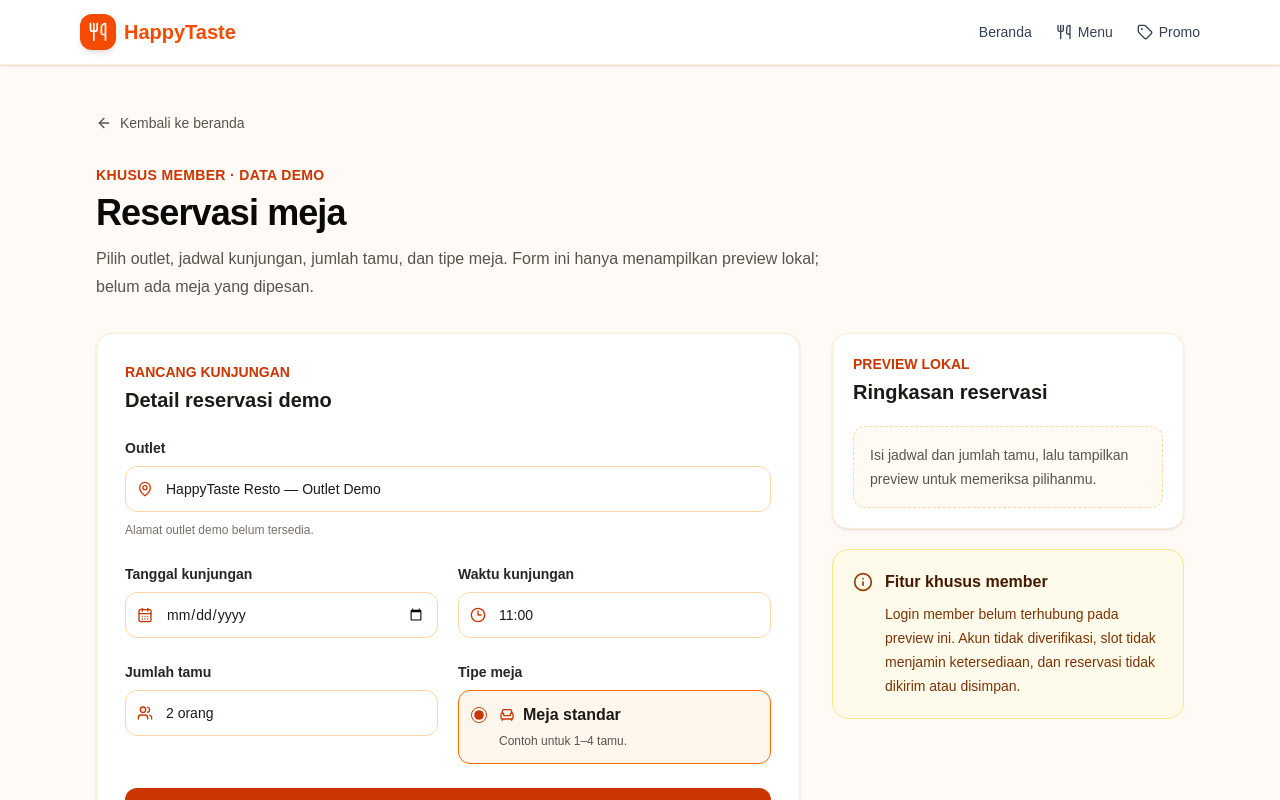
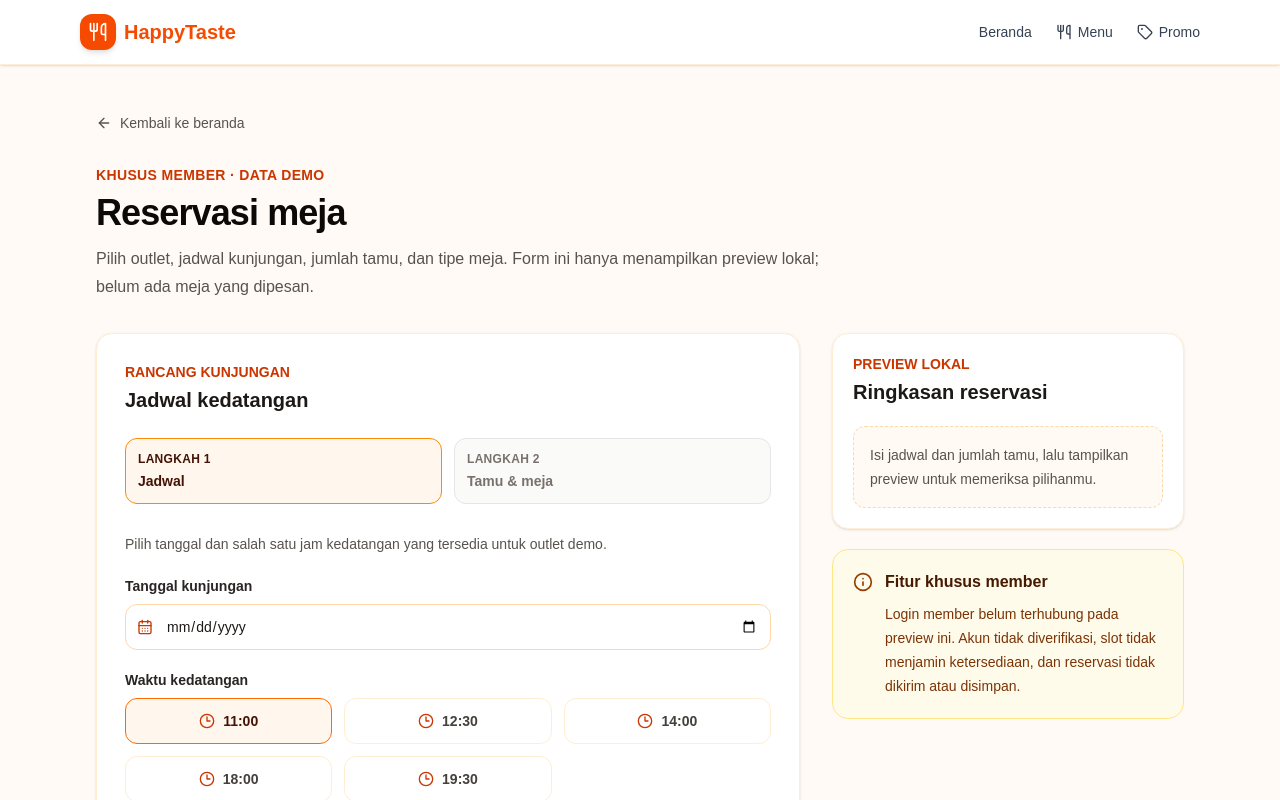
Before and after one commit to LeonoreKingdom/HappyTaste, a Next.js app: page /reservation in a window 1280 px wide. Shown: the top 800 px of the page. Built offline with nearby package versions, Linux system fonts and the light colour scheme.

Commit message:
feat(reservation): add arrival schedule step

```diff
--- /dev/null
+++ b/src/components/reservation/arrival-schedule-step.tsx
@@ -0,0 +1,75 @@
+import { CalendarDays, Clock3 } from "lucide-react";
+
+type ArrivalScheduleStepProps = {
+  date: string;
+  time: string;
+  timeSlots: readonly string[];
+  onDateChange: (date: string) => void;
+  onTimeChange: (time: string) => void;
+};
+
+export function ArrivalScheduleStep({
+  date,
+  time,
+  timeSlots,
+  onDateChange,
+  onTimeChange,
+}: ArrivalScheduleStepProps) {
+  return (
+    <div className="space-y-5">
+      <p className="text-sm leading-6 text-stone-600">
+        Pilih tanggal dan salah satu jam kedatangan yang tersedia untuk outlet demo.
+      </p>
+
+      <div>
+        <label htmlFor="reservation-date" className="mb-2 block text-sm font-semibold text-stone-800">
+          Tanggal kunjungan
+        </label>
+        <div className="relative">
+          <CalendarDays aria-hidden="true" className="pointer-events-none absolute left-3 top-1/2 h-4 w-4 -translate-y-1/2 text-orange-700" />
+          <input
+            id="reservation-date"
+            type="date"
+            value={date}
+            required
+            onChange={(event) => onDateChange(event.target.value)}
+            className="w-full rounded-xl border border-orange-200 bg-white py-3 pl-10 pr-3 text-sm text-stone-900 outline-none transition focus:border-orange-500 focus:ring-4 focus:ring-orange-100"
+          />
+        </div>
+      </div>
+
+      <fieldset>
+        <legend className="mb-2 block text-sm font-semibold text-stone-800">
+          Waktu kedatangan
+        </legend>
+        <div className="grid grid-cols-2 gap-3 sm:grid-cols-3">
+          {timeSlots.map((slot) => {
+            const selected = time === slot;
+
+            return (
+              <label
+                key={slot}
+                className={`flex cursor-pointer items-center justify-center gap-2 rounded-xl border px-3 py-3 text-sm font-semibold transition focus-within:ring-4 focus-within:ring-orange-100 ${
+                  selected
+                    ? "border-orange-500 bg-orange-50 text-orange-950"
+                    : "border-orange-100 bg-white text-stone-700 hover:border-orange-300"
+                }`}
+              >
+                <input
+                  type="radio"
+                  name="reservation-time"
+                  value={slot}
+                  checked={selected}
+                  onChange={() => onTimeChange(slot)}
+                  className="sr-only"
+                />
+                <Clock3 aria-hidden="true" className="h-4 w-4 text-orange-700" />
+                {slot}
+              </label>
+            );
+          })}
+        </div>
+      </fieldset>
+    </div>
+  );
+}
--- a/src/components/reservation/member-reservation-form.tsx
+++ b/src/components/reservation/member-reservation-form.tsx
@@ -5,14 +5,13 @@ import { type FormEvent, useState } from "react";
 import {
   Armchair,
   ArrowLeft,
-  CalendarDays,
   Check,
-  Clock3,
   Info,
   MapPin,
   Users,
 } from "lucide-react";
 
+import { ArrivalScheduleStep } from "@/components/reservation/arrival-schedule-step";
 import {
   mockReservationOutlets,
   mockReservationTableTypes,
@@ -26,6 +25,8 @@ type ReservationPreview = {
   guestCount: number;
   tableType: string;
 };
+
+type ReservationStep = 1 | 2;
 
 const guestOptions = Array.from({ length: 8 }, (_, index) => index + 1);
 
@@ -44,6 +45,7 @@ export function MemberReservationForm() {
   const [arrivalTime, setArrivalTime] = useState<string>(mockReservationTimeSlots[0]);
   const [guestCount, setGuestCount] = useState(2);
   const [tableTypeId, setTableTypeId] = useState<string>(mockReservationTableTypes[0].id);
+  const [currentStep, setCurrentStep] = useState<ReservationStep>(1);
   const [formError, setFormError] = useState("");
   const [preview, setPreview] = useState<ReservationPreview | null>(null);
 
@@ -63,14 +65,21 @@ export function MemberReservationForm() {
   function handleSubmit(event: FormEvent<HTMLFormElement>) {
     event.preventDefault();
 
-    if (!selectedOutlet || !selectedTableType) {
-      setFormError("Pilih outlet dan jenis meja yang sesuai dengan jumlah tamu.");
+    if (!isFutureReservation(arrivalDate, arrivalTime)) {
+      setFormError("Pilih tanggal dan waktu kunjungan yang akan datang.");
       setPreview(null);
       return;
     }
 
-    if (!isFutureReservation(arrivalDate, arrivalTime)) {
-      setFormError("Pilih tanggal dan waktu kunjungan yang akan datang.");
+    if (currentStep === 1) {
+      setFormError("");
+      setPreview(null);
+      setCurrentStep(2);
+      return;
+    }
+
+    if (!selectedOutlet || !selectedTableType) {
+      setFormError("Pilih outlet dan jenis meja yang sesuai dengan jumlah tamu.");
       setPreview(null);
       return;
     }
@@ -91,6 +100,7 @@ export function MemberReservationForm() {
     setArrivalTime(mockReservationTimeSlots[0]);
     setGuestCount(2);
     setTableTypeId(mockReservationTableTypes[0].id);
+    setCurrentStep(1);
     setFormError("");
     setPreview(null);
   }
@@ -125,11 +135,52 @@ export function MemberReservationForm() {
           <div className="mb-6">
             <p className="text-sm font-semibold text-orange-700">RANCANG KUNJUNGAN</p>
             <h2 id="reservation-form-title" className="mt-1 text-xl font-bold text-stone-900">
-              Detail reservasi demo
+              {currentStep === 1 ? "Jadwal kedatangan" : "Jumlah tamu & meja"}
             </h2>
           </div>
 
+          <ol aria-label="Langkah reservasi" className="mb-7 grid grid-cols-2 gap-3">
+            <li
+              aria-current={currentStep === 1 ? "step" : undefined}
+              className={`rounded-xl border p-3 text-sm ${
+                currentStep === 1
+                  ? "border-orange-400 bg-orange-50 text-orange-950"
+                  : "border-emerald-200 bg-emerald-50 text-emerald-900"
+              }`}
+            >
+              <span className="block text-xs font-semibold uppercase tracking-wide">Langkah 1</span>
+              <span className="mt-1 block font-semibold">Jadwal</span>
+            </li>
+            <li
+              aria-current={currentStep === 2 ? "step" : undefined}
+              className={`rounded-xl border p-3 text-sm ${
+                currentStep === 2
+                  ? "border-orange-400 bg-orange-50 text-orange-950"
+                  : "border-stone-200 bg-stone-50 text-stone-500"
+              }`}
+            >
+              <span className="block text-xs font-semibold uppercase tracking-wide">Langkah 2</span>
+              <span className="mt-1 block font-semibold">Tamu & meja</span>
+            </li>
+          </ol>
+
           <form onSubmit={handleSubmit} className="space-y-6">
+            {currentStep === 1 ? (
+              <ArrivalScheduleStep
+                date={arrivalDate}
+                time={arrivalTime}
+                timeSlots={mockReservationTimeSlots}
+                onDateChange={(date) => {
+                  setArrivalDate(date);
+                  clearFeedback();
+                }}
+                onTimeChange={(time) => {
+                  setArrivalTime(time);
+                  clearFeedback();
+                }}
+              />
+            ) : (
+              <>
                 <div>
                   <label htmlFor="reservation-outlet" className="mb-2 block text-sm font-semibold text-stone-800">
                     Outlet
@@ -155,52 +206,6 @@ export function MemberReservationForm() {
                   <p className="mt-2 text-xs leading-5 text-stone-500">
                     {selectedOutlet?.address}
                   </p>
-            </div>
-
-            <div className="grid gap-5 sm:grid-cols-2">
-              <div>
-                <label htmlFor="reservation-date" className="mb-2 block text-sm font-semibold text-stone-800">
-                  Tanggal kunjungan
-                </label>
-                <div className="relative">
-                  <CalendarDays aria-hidden="true" className="pointer-events-none absolute left-3 top-1/2 h-4 w-4 -translate-y-1/2 text-orange-700" />
-                  <input
-                    id="reservation-date"
-                    type="date"
-                    value={arrivalDate}
-                    required
-                    onChange={(event) => {
-                      setArrivalDate(event.target.value);
-                      clearFeedback();
-                    }}
-                    className="w-full rounded-xl border border-orange-200 bg-white py-3 pl-10 pr-3 text-sm text-stone-900 outline-none transition focus:border-orange-500 focus:ring-4 focus:ring-orange-100"
-                  />
-                </div>
-              </div>
-              <div>
-                <label htmlFor="reservation-time" className="mb-2 block text-sm font-semibold text-stone-800">
-                  Waktu kunjungan
-                </label>
-                <div className="relative">
-                  <Clock3 aria-hidden="true" className="pointer-events-none absolute left-3 top-1/2 h-4 w-4 -translate-y-1/2 text-orange-700" />
-                  <select
-                    id="reservation-time"
-                    value={arrivalTime}
-                    required
-                    onChange={(event) => {
-                      setArrivalTime(event.target.value);
-                      clearFeedback();
-                    }}
-                    className="w-full appearance-none rounded-xl border border-orange-200 bg-white py-3 pl-10 pr-4 text-sm text-stone-900 outline-none transition focus:border-orange-500 focus:ring-4 focus:ring-orange-100"
-                  >
-                    {mockReservationTimeSlots.map((slot) => (
-                      <option key={slot} value={slot}>
-                        {slot}
-                      </option>
-                    ))}
-                  </select>
-                </div>
-              </div>
                 </div>
 
                 <div className="grid gap-5 sm:grid-cols-2">
@@ -271,6 +276,8 @@ export function MemberReservationForm() {
                     </div>
                   </fieldset>
                 </div>
+              </>
+            )}
 
             {formError ? (
               <p role="alert" className="rounded-xl border border-rose-200 bg-rose-50 p-3 text-sm leading-6 text-rose-900">
@@ -282,8 +289,20 @@ export function MemberReservationForm() {
               type="submit"
               className="inline-flex w-full items-center justify-center rounded-xl bg-orange-700 px-5 py-3 font-semibold text-white transition hover:bg-orange-800 focus-visible:outline-none focus-visible:ring-4 focus-visible:ring-orange-200"
             >
-              Tampilkan preview reservasi
+              {currentStep === 1 ? "Lanjut pilih jumlah tamu & meja" : "Tampilkan preview reservasi"}
             </button>
+            {currentStep === 2 ? (
+              <button
+                type="button"
+                onClick={() => {
+                  setCurrentStep(1);
+                  clearFeedback();
+                }}
+                className="inline-flex w-full items-center justify-center rounded-xl border border-orange-200 bg-white px-5 py-3 font-semibold text-orange-900 transition hover:bg-orange-50 focus-visible:outline-none focus-visible:ring-4 focus-visible:ring-orange-200"
+              >
+                Kembali ke jadwal
+              </button>
+            ) : null}
           </form>
         </section>
 
```
Lines whose indentation alone changed are shown as unchanged.
